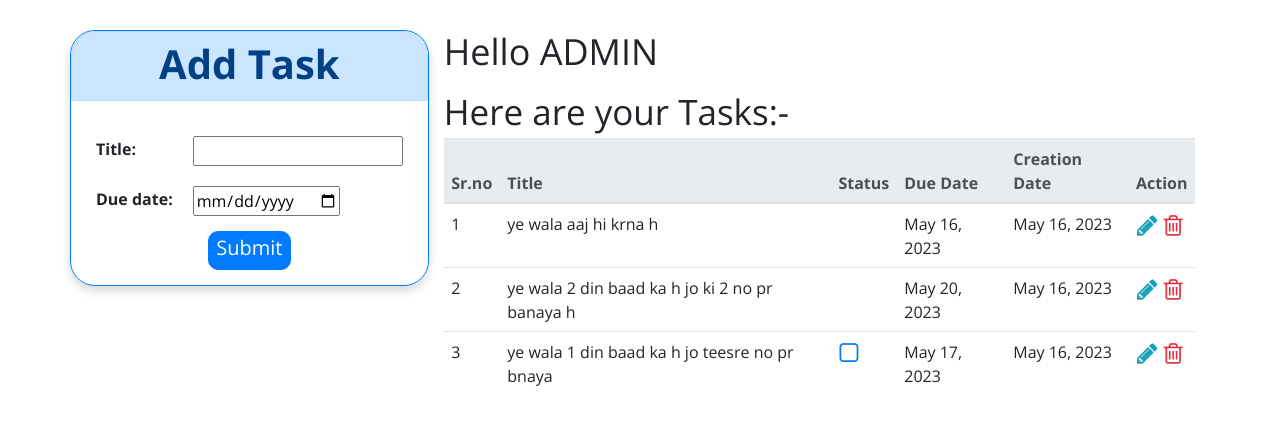
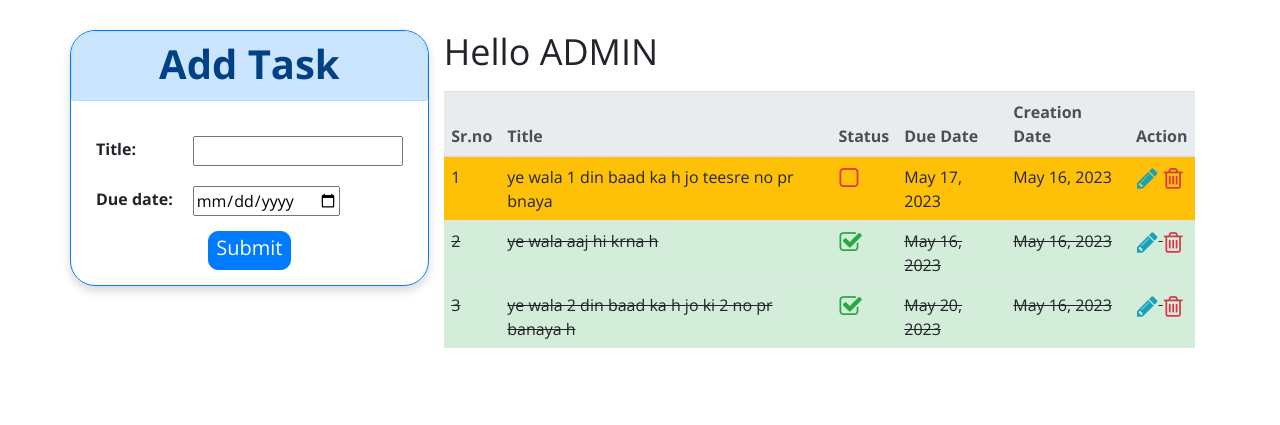
Before and after one commit to fadingreality1/Multi-user-Task-tracker-webapp-using-django, a Django app: page /neohome/ in a window 1280 px wide. Shown: the part 70-495 px from the top of the page. Run offline with Django 4.2, Linux system fonts and the light colour scheme; a user stored in the database is signed in; data comes from the database, SQL or seed files in the repository; both versions use the stored data as it was after the commit; some libraries are stand-ins or nearby versions.

Commit message:
status can be updated  per user

```diff
--- a/Task_Manager/urls.py
+++ b/Task_Manager/urls.py
@@ -28,4 +28,5 @@ urlpatterns = [
     path('neohome/', views.neohome, name="neohome"),
     path('createtask/', views.createTask, name="createtask"),
     path('delete/<int:id>', views.deleteTask, name="deletetask"),
+    path('changestatus/<int:id>', views.changeStatus, name="changestatus"),
 ]
--- a/Task_Manager/views.py
+++ b/Task_Manager/views.py
@@ -45,7 +45,7 @@ def neohome(req):
     if req.user.is_authenticated:
         user = req.user
         form = TaskForm()
-        alltasks = Tasks.objects.filter(user = user)
+        alltasks = Tasks.objects.filter(user = user).order_by('due_date').order_by('-status')
         return render(req, "neohome.html", {'form': form, 'tasks':alltasks})
 
 @login_required(login_url="login")
@@ -65,6 +65,17 @@ def logoutUser(req):
 
 @login_required(login_url="login")
 def deleteTask(req, id):
-    print(id)
     Tasks.objects.get(pk = id).delete()
     return redirect('neohome')
+
+@login_required(login_url="login")
+def changeStatus(req, id):
+    task = Tasks.objects.get(pk = id)
+    # print(task.status)
+    if task.status == 'p':
+        task.status = 'c'
+    else:
+        task.status = 'p'
+    task.save()
+    # print(task.status)
+    return redirect('neohome')
--- a/templates/neohome.html
+++ b/templates/neohome.html
@@ -20,7 +20,7 @@
     </div>
   </div>
   <div class="col">
-    <h1>Hello <span style="text-transform: uppercase;">{{request.user}}</span></h1>{% if tasks %}<span class = "display-4">Here are your Tasks:-</span>
+    <h1>Hello <span style="text-transform: uppercase;">{{request.user}}</span></h1>{% if tasks %}
     <table class="table table-hover my-2">
       <thead class="thead-light">
         <tr>
@@ -34,14 +34,18 @@
       </thead>
       <tbody>
         {% for t in tasks %}
-        <tr>
+        <tr {% if t.status == 'c' %}style="text-decoration: line-through; background-color:#d4edda;" {% else %} style="background-color: #ffc107;" {% endif %}>
           <td>{{forloop.counter}}</td>
           <td>{{t.title}}</td>
-          <td>{% if t.status == 'p' %}
-            <i class="fa fa-square-o text-primary btn m-0 p-0" data-toggle="tooltip" data-placement="bottom" title="Mark as complete" style="font-size:24px;"></i>
+          <td>
+            <a href="/changestatus/{{t.id}}">
+              {% if t.status == 'p' %}
+            <i class="fa fa-square-o text-danger btn m-0 p-0" data-toggle="tooltip" data-placement="bottom" title="Mark as complete" style="font-size:24px;"></i>
           {% else %}
-          <i class="fa fa-check-square-o text-primary btn m-0 p-0 d-none" data-toggle="tooltip" data-placement="bottom" title="Mark as todo" style="font-size:24px;"></i>
-          {% endif %}</td>
+          <i class="fa fa-check-square-o text-success btn m-0 p-0" data-toggle="tooltip" data-placement="bottom" title="Mark as todo" style="font-size:24px;"></i>
+          {% endif %}
+            </a>
+          </td>
           <td>{{t.due_date}}</td>
           <td>{{t.creation_date}}</td>
           <td>
```
Also changed, not shown: db.sqlite3.
